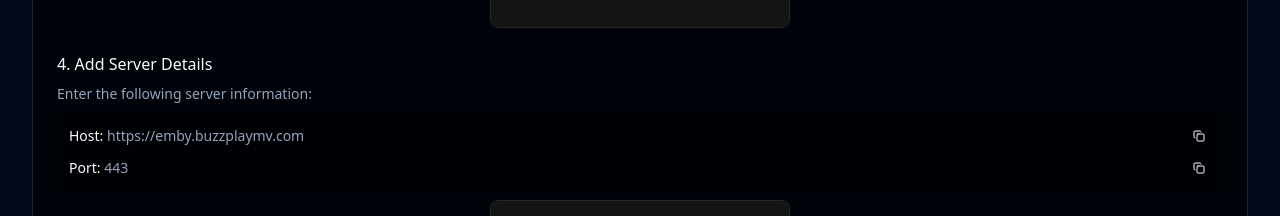
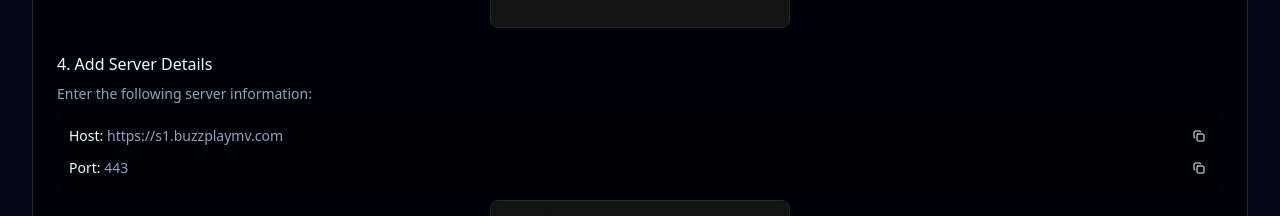
Before and after one commit to Ahmedshern/buzzplaymv, a Next.js app: page /dashboard in a window 1280 px wide. Shown: the part 1700-1916 px from the top of the page. Built offline with nearby package versions, Linux system fonts and the light colour scheme; no server answers; the database is empty; sample sign-in values are in the browser's storage.

Commit message:
server address change

```diff
--- a/app/dashboard/page.tsx
+++ b/app/dashboard/page.tsx
@@ -127,14 +127,14 @@
                       <p className="text-sm flex items-center justify-between">
                         <span>
                           <span className="font-medium">Host:</span>{" "}
-                          <span className="text-muted-foreground">https://emby.buzzplaymv.com</span>
+                          <span className="text-muted-foreground">https://s1.buzzplaymv.com</span>
                         </span>
                         <Button
                           variant="ghost"
                           size="icon"
                           className="h-6 w-6"
                           onClick={() => {
-                            navigator.clipboard.writeText("https://emby.buzzplaymv.com");
+                            navigator.clipboard.writeText("https://s1.buzzplaymv.com");
                             toast({
                               description: "Host URL copied to clipboard",
                               duration: 2000,
@@ -204,7 +204,7 @@
                   </Link>
                 </Button>
                 <Button className="w-full bg-lime-600 hover:bg-lime-700" asChild>
-                  <Link href="https://www.buzzplay.pw" target="_blank">
+                  <Link href="https://www.s1.buzzplaymv.com" target="_blank">
                     Watch on web
                   </Link>
                 </Button>
```
